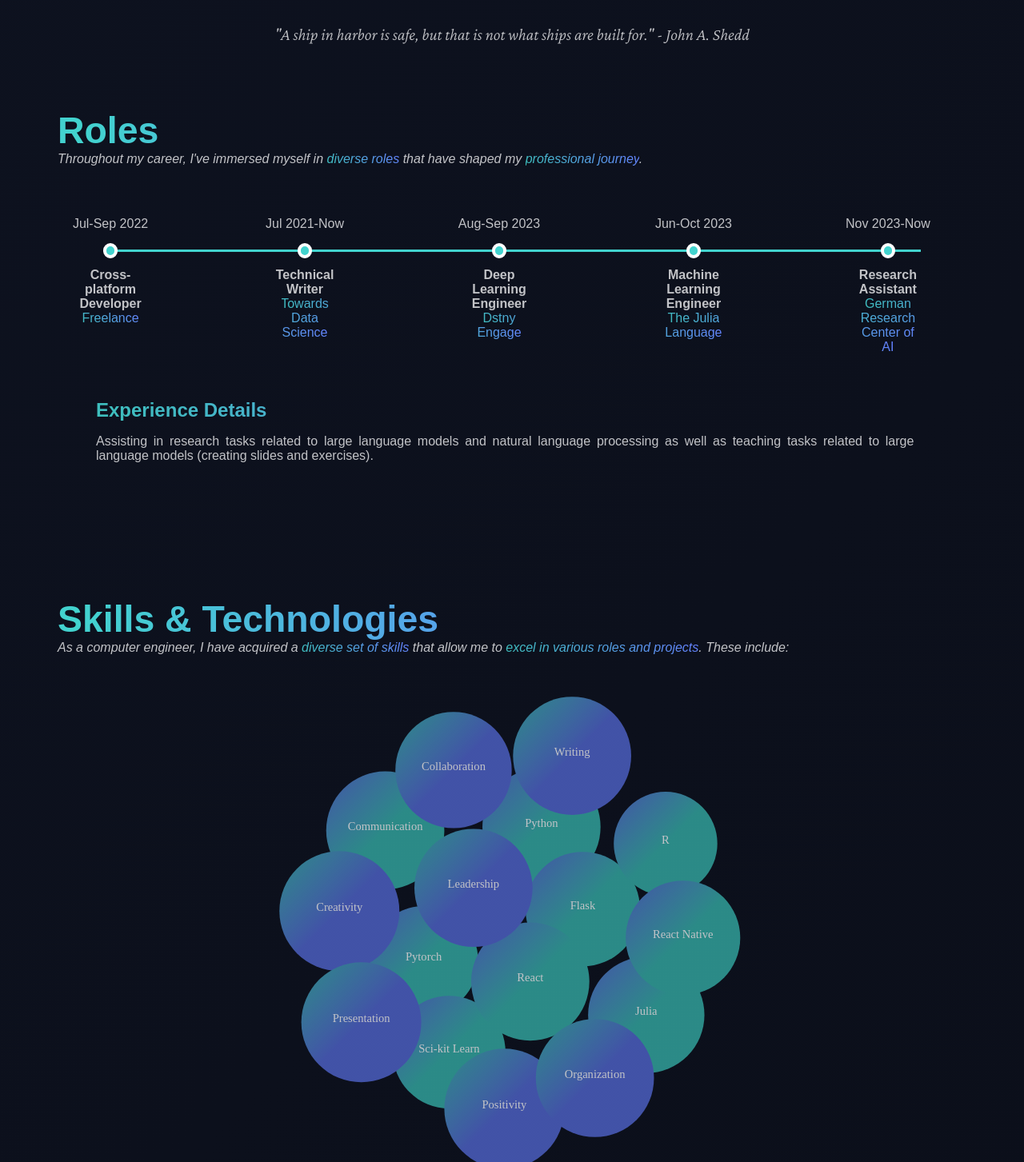
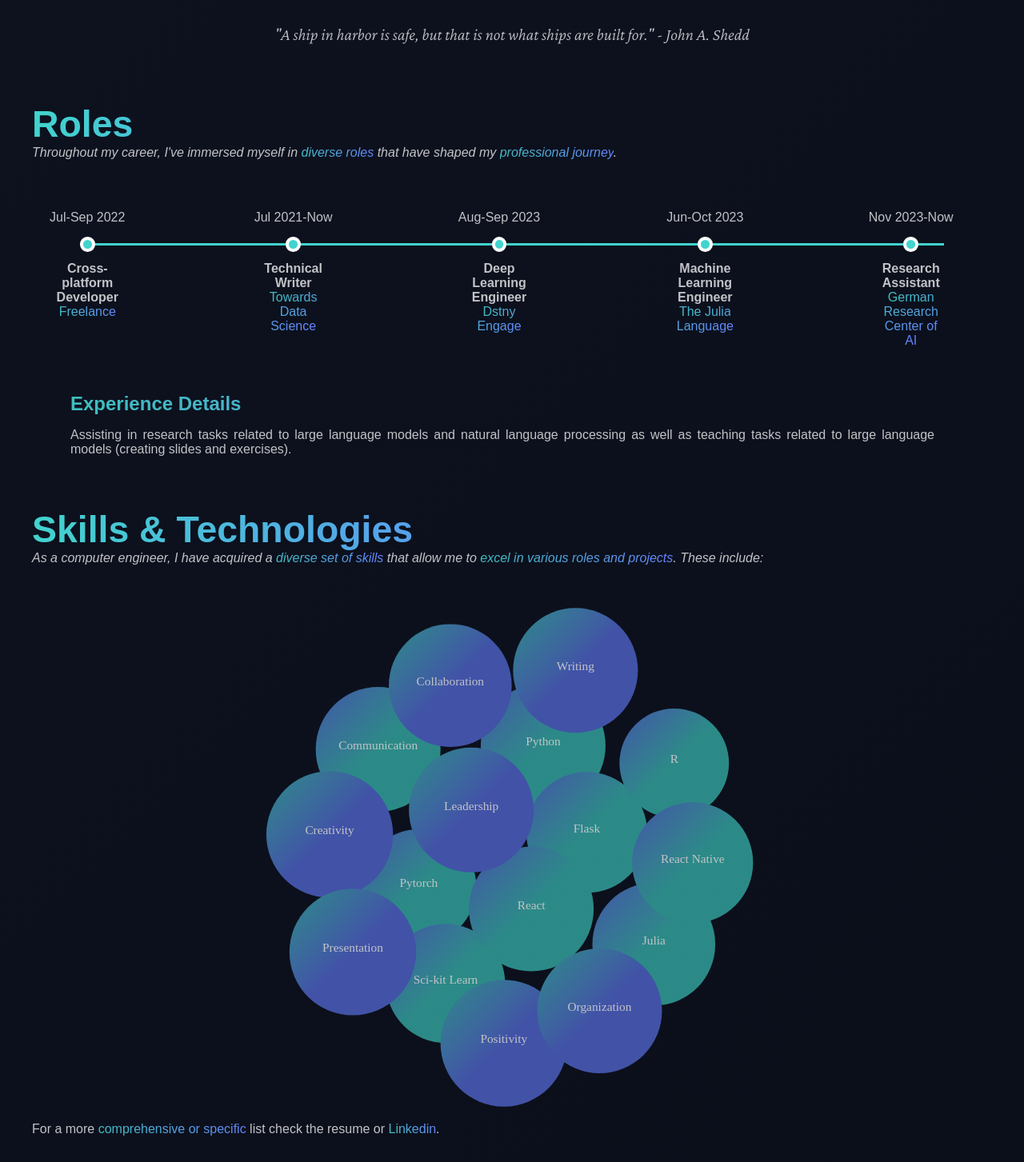
Before and after one commit to EssamWisam/Portfolio-Distribution, a React (Create React App) app: page / in a window 1280 px wide. Shown: the part 557-2010 px from the top of the page at 80% size. Built offline with nearby package versions, Linux system fonts and the light colour scheme.

Commit message:
💄 Enhance modularity

```diff
--- a/src/App.scss
+++ b/src/App.scss
@@ -17,6 +17,12 @@ html, body {
   font-size: 16px;
   font-family: 'Poppins', sans-serif;
   background: -webkit-linear-gradient(-45deg, color-mix(in srgb, $background-color 90.5%, $theme), color-mix(in srgb, $background-color 70.5%, $theme));
+}
+
+section {
+  max-width: 1200px;
+  margin: 0 auto;
+  margin-bottom: 1.5rem;
 }
 
 
--- a/src/Pages/TimelinePage/roles.scss
+++ b/src/Common/SectionHeader.scss
@@ -1,12 +1,6 @@
-@import '../../variables';
+@import '../variables';
 
-.roles {
-  padding: 2rem;
-  //justify-content: space-between;
-  max-width: 1200px;
-  margin: 0 auto;
-  margin-bottom: 4rem;
-  .title {
+.title {
     background: -webkit-linear-gradient(45deg, color-mix(in srgb, $background-color 20.5%, $secondary-color) , $tertiary-color);
     -webkit-background-clip: text;
     -webkit-text-fill-color: transparent;
@@ -16,4 +10,3 @@
     font-style: italic;
     font-size: 1rem;
   }
-}
--- /dev/null
+++ b/src/Common/SectionHeader.tsx
@@ -0,0 +1,28 @@
+import React from 'react';
+import { formatText } from '../Pages/utils';
+
+import './SectionHeader.scss';
+
+interface TimelinePageProps {
+    sectionName: string;
+    description: string;
+    isCentered: boolean;
+}
+
+const SectionHeader:  React.FC<TimelinePageProps> = ({sectionName, description, isCentered}) => {
+    return (
+      <div>
+        <article className="c-article">
+        <header className="c-article__header">
+          <h1 style={{fontSize: '2.9rem', textAlign: (isCentered) ? "center" : "left"}} className="c-article__title">
+           {sectionName}
+          </h1>
+        </header>
+      </article>
+        <p style={{textAlign: (isCentered) ? "center" : "justify", marginBottom: '2rem'}} className="description" dangerouslySetInnerHTML={{__html: formatText(description)}}/>
+      </div>
+    )
+
+  }
+
+export default SectionHeader;
--- a/src/Pages/ProjectsPage/ProjectPage.tsx
+++ b/src/Pages/ProjectsPage/ProjectPage.tsx
@@ -2,6 +2,7 @@ import React from "react";
 import { formatText } from "../utils";
 import TabComponent from "./TabComponent";
 import ClassicGrid from "./ClassicGrid";
+import  SectionHeader  from "../../Common/SectionHeader";
 
 interface ProjectsPageProps {
     projectData: any;
@@ -17,14 +18,7 @@ const ProjectsPage:  React.FC<ProjectsPageProps> = ({projectData, projectHeader,
 
     return (
       <section className="skills" id={projectHeader.sectionName}>
-        <article className="c-article">
-        <header className="c-article__header">
-          <h1 style={{fontSize: '2.9rem', textAlign: (projectStyles.center) ? "center" : "left"}} className="c-article__title">
-           {projectHeader.sectionName}
-          </h1>
-        </header>
-      </article>
-        <p style={{textAlign: (projectStyles.center) ? "center" : "justify", marginBottom: '2rem'}} className="description" dangerouslySetInnerHTML={{__html: formatText(projectHeader.description)}}/>
+        <SectionHeader sectionName={projectHeader.sectionName}  description={projectHeader.description} isCentered={projectStyles.center}/>
         {!projectStyles.showBottom && <TabComponent activeTab={activeTab} setActiveTab={setActiveTab} tabs={tabs} tabUI={projectStyles.tabUI}/>}
         <div style={{border: `1px ${getComputedStyle(document.documentElement).getPropertyValue('--tertiary-color-affected')} solid`, borderRadius:'2rem'}}>
           <ClassicGrid key={activeTab} data={projectData} category={activeTab} icon={projectData.projectExtraLinkIcon}/>
--- a/src/Pages/SkillsPage/SkillsPage.tsx
+++ b/src/Pages/SkillsPage/SkillsPage.tsx
@@ -1,9 +1,9 @@
 import React from "react";
+import SectionHeader from "../../Common/SectionHeader";
 import LinearSkills from "./LinearSkills";
 import CircularSkills from "./CircularSkills";
 import BubbleSkills from "./BubbleSkills";
 import { formatText } from "../utils";
-import "./skills.scss";
 
 interface SkillsPageProps {
     softSkillsData: any[];
@@ -24,27 +24,7 @@ const SkillsPage: React.FC<SkillsPageProps> = ({softSkillsData, techSkillsData})
   };
   return (
     <section className="skills" id={skillsData.sectionName}>
-      <article className="c-article">
-        <header className="c-article__header">
-          <h1
-            style={{
-              fontSize: "2.9rem",
-              textAlign: skillStyles.center ? "center" : "left",
-            }}
-            className="c-article__title"
-          >
-            {skillsData.sectionName}
-          </h1>
-        </header>
-      </article>
-      <p
-        style={{
-          textAlign: skillStyles.center ? "center" : "justify",
-          marginBottom: "2rem",
-        }}
-        className="description"
-        dangerouslySetInnerHTML={{ __html: formatText(skillsData.description) }}
-      />
+      <SectionHeader sectionName={skillsData.sectionName} description={skillsData.description} isCentered={skillStyles.center} />
       <div style={{ whiteSpace: "nowrap" }}>
         {/* <LineSkillsComponent skillData={techData}/> */}
         {/* <LineSkillsComponent skillData={softSkillData} color="secondary"/> */}
--- a/src/Pages/SkillsPage/skills.scss
+++ /dev/null
@@ -1,19 +0,0 @@
-@import '../../variables';
-
-.skills {
-  padding: 2rem;
-  //justify-content: space-between;
-  max-width: 1200px;
-  margin-bottom: 2rem;
-  margin: 0 auto;
-  .title {
-    background: -webkit-linear-gradient(45deg, color-mix(in srgb, $background-color 20.5%, $secondary-color) , $tertiary-color);
-    -webkit-background-clip: text;
-    -webkit-text-fill-color: transparent;
-  }
-  .description {
-    color: $text-color;
-    font-style: italic;
-    font-size: 1rem;
-  }
-}
--- a/src/Pages/TimelinePage/TimelinePage.tsx
+++ b/src/Pages/TimelinePage/TimelinePage.tsx
@@ -1,8 +1,7 @@
 import React from 'react';
-import { formatText } from '../utils';
+import SectionHeader from '../../Common/SectionHeader';
 import HorizontalTimeline from './HorizontalTimeline';
 import LongtidunalTimeline from './LongtidunalTimeline';
-import './roles.scss';
 
 interface TimelinePageProps {
     timelineData: any;
@@ -13,14 +12,7 @@ interface TimelinePageProps {
 const TimelinePage:  React.FC<TimelinePageProps> = ({timelineData, timelineHeader, timelineStyles}) => {
     return (
       <section className="roles" id={timelineHeader.sectionName}>
-        <article className="c-article">
-        <header className="c-article__header">
-          <h1 style={{fontSize: '2.9rem', textAlign: (timelineStyles.center) ? "center" : "left"}} className="c-article__title">
-           {timelineHeader.sectionName}
-          </h1>
-        </header>
-      </article>
-        <p style={{textAlign: (timelineStyles.center) ? "center" : "justify", marginBottom: '2rem'}} className="description" dangerouslySetInnerHTML={{__html: formatText(timelineHeader.description)}}/>
+        <SectionHeader description={timelineHeader.description} isCentered={timelineStyles.center} sectionName={timelineHeader.sectionName} />
         <HorizontalTimeline timelineItems={timelineData} />
         {/* <LongtidunalTimeline timelineItems={timelineItems}/> */}
       </section>
```
